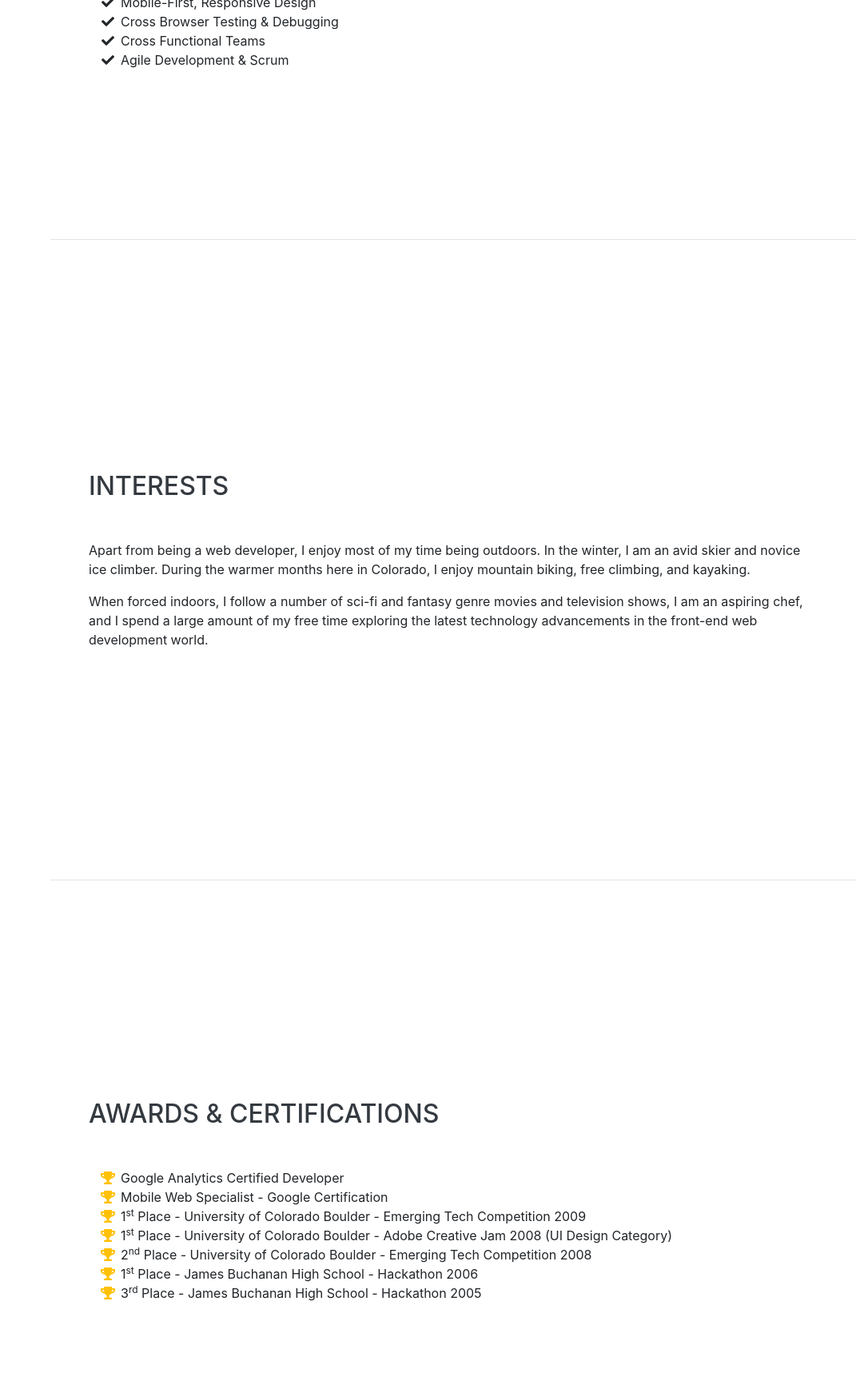
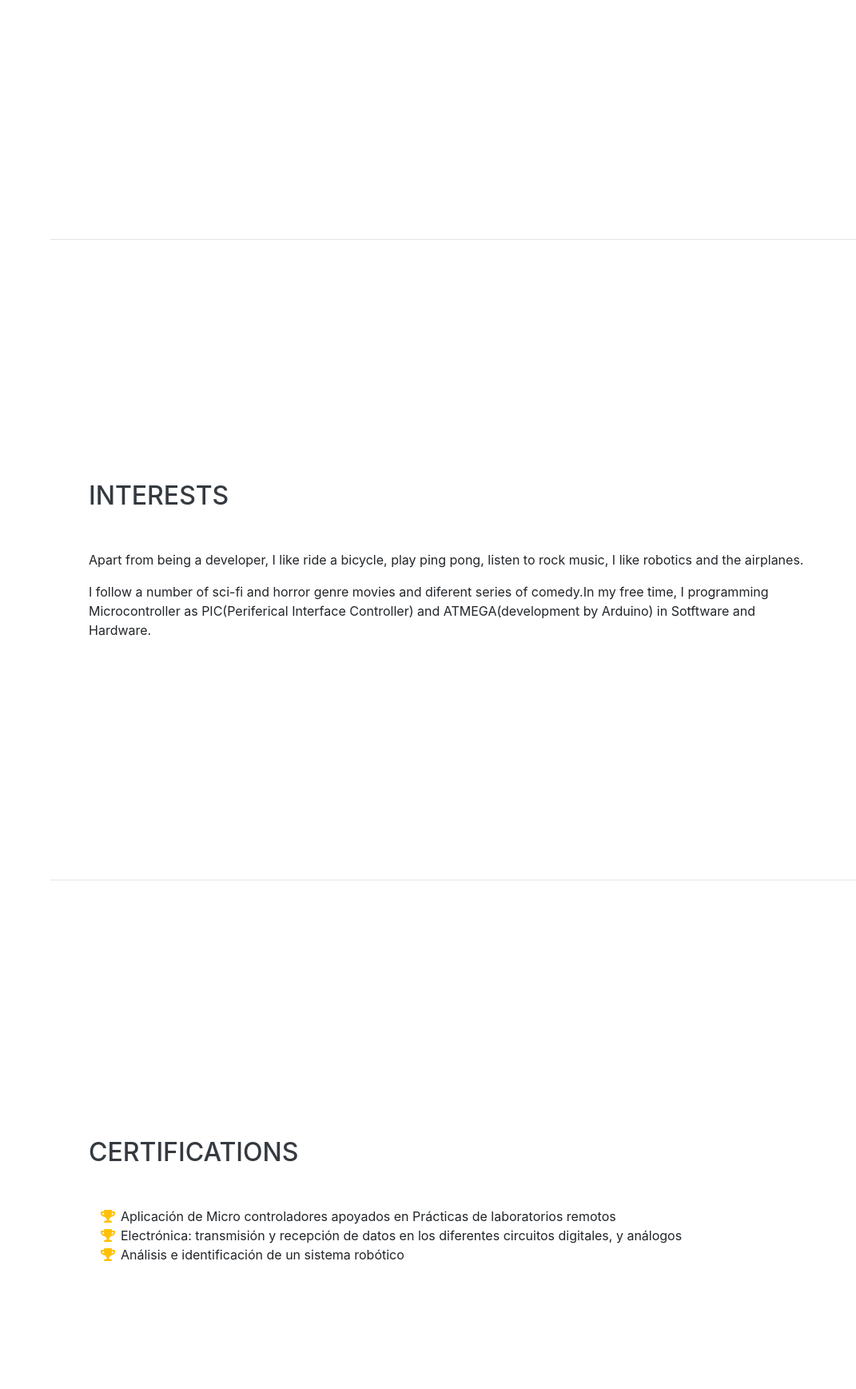
Before and after one commit to JuanLopezS/JuanLopezS.github.io, a website with bundled scripts: page index.html in a window 1280 px wide. Shown: the part 3062-4799 px from the top of the page at 80% size, without its empty margins (209-1280 px from the left). Built offline with nearby package versions, Linux system fonts and the light colour scheme; a web font is replaced by a local one.

Commit message:
Correction Information Personal

```diff
--- a/index.html
+++ b/index.html
@@ -210,24 +210,12 @@
           <li class="list-inline-item">
             <i class="fab fa-ubuntu"></i>
           </li>
-
+          <li class="list-inline-item">
+            <i class="fas fa-microchip"></i>
+            </li>
         </ul>
 
-        <div class="subheading mb-3">Workflow</div>
-        <ul class="fa-ul mb-0">
-          <li>
-            <i class="fa-li fa fa-check"></i>
-            Mobile-First, Responsive Design</li>
-          <li>
-            <i class="fa-li fa fa-check"></i>
-            Cross Browser Testing &amp; Debugging</li>
-          <li>
-            <i class="fa-li fa fa-check"></i>
-            Cross Functional Teams</li>
-          <li>
-            <i class="fa-li fa fa-check"></i>
-            Agile Development &amp; Scrum</li>
-        </ul>
+
       </div>
     </section>
 
@@ -236,8 +224,8 @@
     <section class="resume-section p-3 p-lg-5 d-flex align-items-center" id="interests">
       <div class="w-100">
         <h2 class="mb-5">Interests</h2>
-        <p>Apart from being a web developer, I enjoy most of my time being outdoors. In the winter, I am an avid skier and novice ice climber. During the warmer months here in Colorado, I enjoy mountain biking, free climbing, and kayaking.</p>
-        <p class="mb-0">When forced indoors, I follow a number of sci-fi and fantasy genre movies and television shows, I am an aspiring chef, and I spend a large amount of my free time exploring the latest technology advancements in the front-end web development world.</p>
+        <p>Apart from being a developer, I like ride a bicycle, play ping pong, listen to rock music, I like robotics and the airplanes.</p>
+        <p class="mb-0">I follow a number of sci-fi and horror genre movies and diferent series of comedy.In my free time, I programming Microcontroller as PIC(Periferical Interface Controller) and ATMEGA(development by Arduino) in Sotftware and Hardware.</p>
       </div>
     </section>
 
@@ -245,34 +233,17 @@
 
     <section class="resume-section p-3 p-lg-5 d-flex align-items-center" id="awards">
       <div class="w-100">
-        <h2 class="mb-5">Awards &amp; Certifications</h2>
+        <h2 class="mb-5">Certifications</h2>
         <ul class="fa-ul mb-0">
           <li>
             <i class="fa-li fa fa-trophy text-warning"></i>
-            Google Analytics Certified Developer</li>
+            Aplicación de Micro controladores apoyados en Prácticas de laboratorios remotos</li>
           <li>
             <i class="fa-li fa fa-trophy text-warning"></i>
-            Mobile Web Specialist - Google Certification</li>
+            Electrónica: transmisión y recepción de datos en los diferentes circuitos digitales, y análogos</li>
           <li>
             <i class="fa-li fa fa-trophy text-warning"></i>
-            1<sup>st</sup>
-            Place - University of Colorado Boulder - Emerging Tech Competition 2009</li>
-          <li>
-            <i class="fa-li fa fa-trophy text-warning"></i>
-            1<sup>st</sup>
-            Place - University of Colorado Boulder - Adobe Creative Jam 2008 (UI Design Category)</li>
-          <li>
-            <i class="fa-li fa fa-trophy text-warning"></i>
-            2<sup>nd</sup>
-            Place - University of Colorado Boulder - Emerging Tech Competition 2008</li>
-          <li>
-            <i class="fa-li fa fa-trophy text-warning"></i>
-            1<sup>st</sup>
-            Place - James Buchanan High School - Hackathon 2006</li>
-          <li>
-            <i class="fa-li fa fa-trophy text-warning"></i>
-            3<sup>rd</sup>
-            Place - James Buchanan High School - Hackathon 2005</li>
+            Análisis e identificación de un sistema robótico</li>
         </ul>
       </div>
     </section>
```
